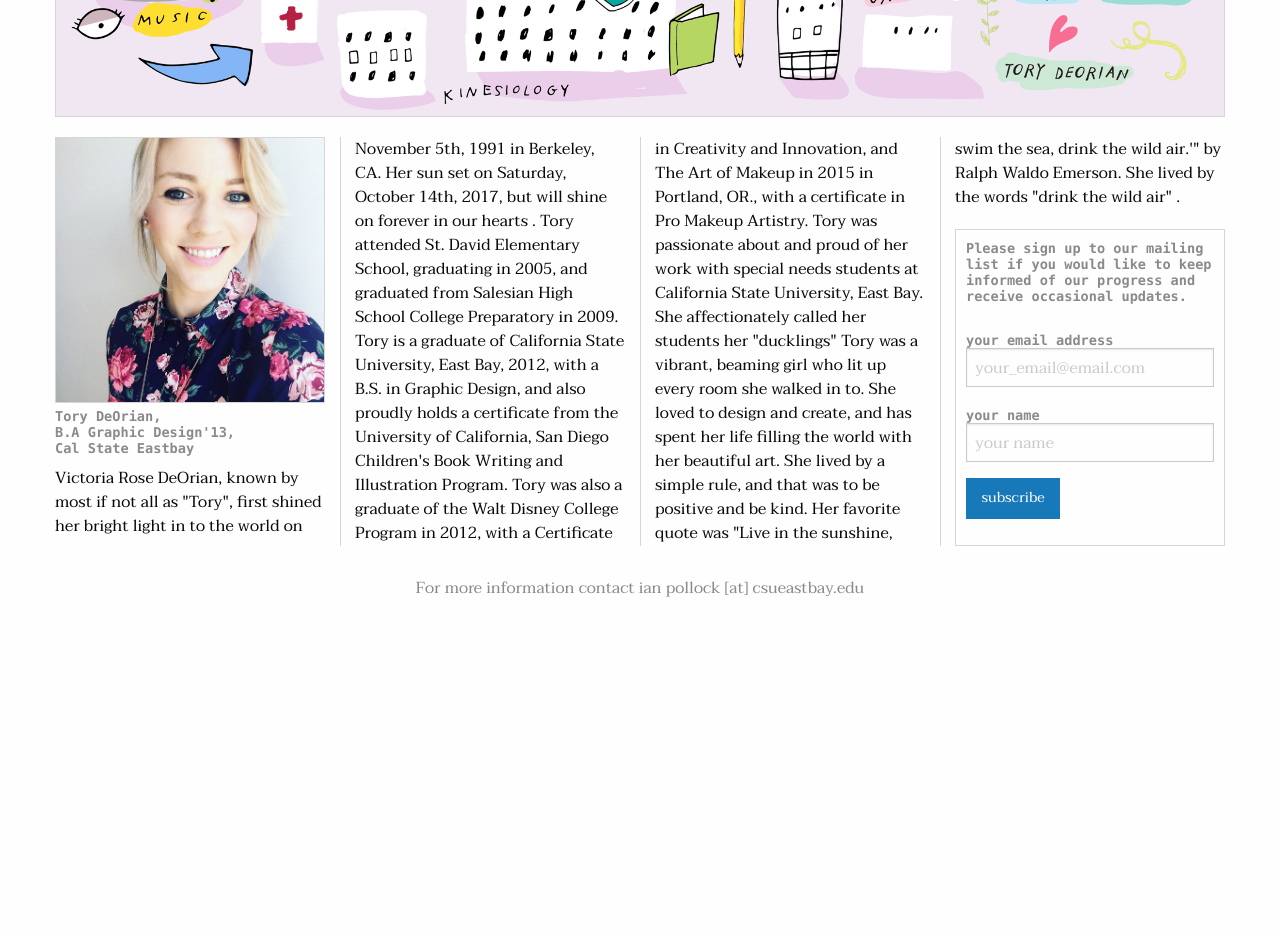
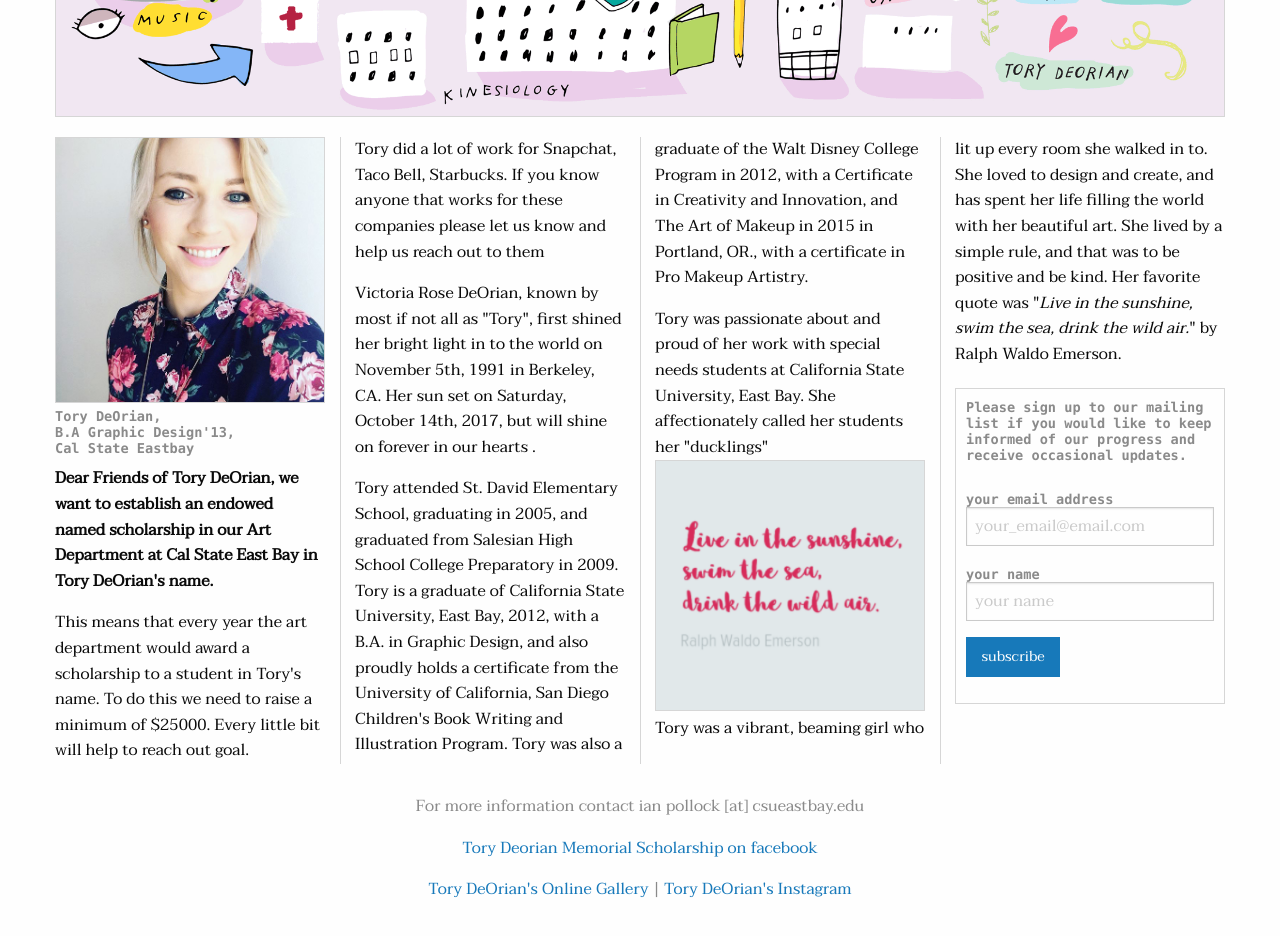
Before and after one commit to instructian/ToryDeorian.com, a website: page docs/index.html in a window 1280 px wide. Shown: the part 520-1456 px from the top of the page. Before the commit the page ends 1150 px from the top, so only its background shows below. Drawn offline with Linux system fonts and the light colour scheme; a web font is replaced by a local one.

Commit message:
version 1.2

```diff
--- a/docs/index.html
+++ b/docs/index.html
@@ -26,10 +26,25 @@
       <div class="grid-x grid-margin-x">
         <div class="large-12 medium-12 cell bodytext">
           <img src="assets/img/tory.jpg" alt="Tory DeOrian">
-          <figcaption>Tory DeOrian,</br> B.A Graphic Design'13, </br>Cal State Eastbay </figcaption> Victoria Rose DeOrian, known by most if not all as "Tory", first shined her bright light in to the world on November 5th, 1991 in Berkeley, CA. Her sun set on Saturday, October 14th, 2017, but will shine on forever in our hearts .
-          Tory attended St. David Elementary School, graduating in 2005, and graduated from Salesian High School College Preparatory in 2009. Tory is a graduate of California State University, East Bay, 2012, with a B.S. in Graphic Design, and also proudly holds a certificate from the University of California, San Diego Children's Book Writing and Illustration Program. Tory was also a graduate of the Walt Disney College Program in 2012, with a Certificate in Creativity and Innovation, and The Art of Makeup in 2015 in Portland, OR., with a certificate in Pro Makeup Artistry. Tory was passionate about and proud of her work with special needs students at California State University, East Bay. She affectionately called her students her "ducklings"
-          Tory was a vibrant, beaming girl who lit up every room she walked in to. She loved to design and create, and has spent her life filling the world with her beautiful art. She lived by a simple rule, and that was to be positive and be kind. Her favorite quote was "Live in the sunshine, swim the sea, drink the wild air.'" by Ralph Waldo Emerson.
-          She lived by the words "drink the wild air" . <form action="https://docs.google.com/forms/u/1/d/e/1FAIpQLSdiwX43fsdPsLCc33N54ND49TfhBVN5QNBgnBZ8OFUPTHEtUA/formResponse" target="_self" method="POST" id="mG61Hd">
+          <figcaption>Tory DeOrian,</br> B.A Graphic Design'13, </br>Cal State Eastbay </figcaption>
+          <p><strong>Dear Friends of Tory DeOrian, we want to establish an endowed named scholarship in our Art Department at Cal State East Bay in Tory DeOrian's name.</strong></p><p>
+            This means that every year the art department would award a scholarship to a student in Tory's name. To do this we need to raise a minimum of $25000. Every little bit will help to reach out goal.</p>
+          <p>Tory did a lot of work for Snapchat, Taco Bell, Starbucks. If you know anyone that works for these companies please let us know and help us reach out to them</p>
+          <p>Victoria Rose DeOrian, known by most if not all as "Tory", first shined her bright light in to the world on November 5th, 1991 in Berkeley, CA. Her sun set on Saturday, October 14th, 2017, but will shine on forever in our hearts .</p><p>
+          Tory attended St. David Elementary School, graduating in 2005, and graduated from Salesian High School College Preparatory in 2009. Tory is a graduate of California State University, East Bay, 2012, with a B.A. in Graphic Design, and also proudly holds a certificate from the University of California, San Diego Children's Book Writing and Illustration Program. Tory was also a graduate of the Walt Disney College Program in 2012, with a Certificate in Creativity and Innovation, and The Art of Makeup in 2015 in Portland, OR., with a certificate in Pro Makeup Artistry. </p>
+
+          <p>Tory was passionate about and proud of her work with special needs students at California State University, East Bay. She affectionately called her students her "ducklings"
+            <img src="assets/img/emerson2.png" alt="">
+          Tory was a vibrant, beaming girl who lit up every room she walked in to. She loved to design and create, and has spent her life filling the world with her beautiful art. She lived by a simple rule, and that was to be positive and be kind. Her favorite quote was "<em>Live in the sunshine, swim the sea, drink the wild air.</em>" by Ralph Waldo Emerson.
+          </p>
+
+
+
+
+
+
+
+          <form action="https://docs.google.com/forms/u/1/d/e/1FAIpQLSdiwX43fsdPsLCc33N54ND49TfhBVN5QNBgnBZ8OFUPTHEtUA/formResponse" target="_self" method="POST" id="mG61Hd">
           <fieldset>
             <legend>Please sign up to our mailing list if you would like to keep informed of our progress and receive occasional updates.</legend>
             <label for="email">your email address</label>
@@ -46,7 +61,6 @@
           </div>
           </div>
           </form>
-
         </div>
       </div>
 
@@ -57,7 +71,10 @@
     <div class="grid-container footer">
       <div class="grid-x grid-margin-x">
         <div class="large-12 cell">
-          For more information contact ian pollock [at] csueastbay.edu
+          <p>For more information contact ian pollock [at] csueastbay.edu</p>
+          <p><a href="https://www.facebook.com/ToryDeorianMemorialScholarship/">Tory Deorian Memorial Scholarship on facebook</a></p>
+          <p><a href="http://www.tory-deorian.com/">Tory DeOrian's Online Gallery</a> |
+          <a href="https://www.instagram.com/tory.deorian.illustration/">Tory DeOrian's Instagram</a></p>
       </div>
       </div>
       </div>
```
Also changed, not shown: src/pages/index.html (+19 -4 lines), src/partials/footer.html (+4 -1 lines), docs/assets/img/emerson.png (added), docs/assets/img/emerson2.png (added), src/assets/img/emerson.png (added), src/assets/img/emerson2.png (added), 1 other file. Lines whose indentation alone changed are shown as unchanged.
